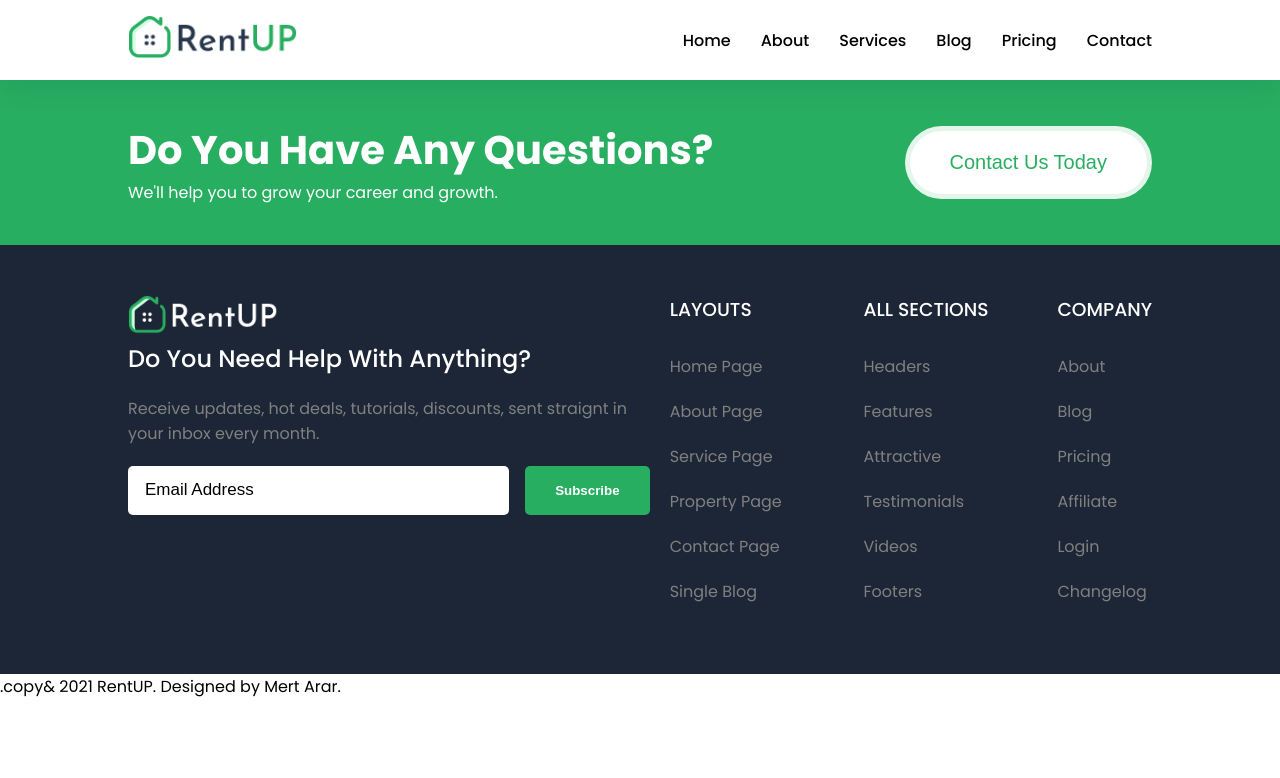
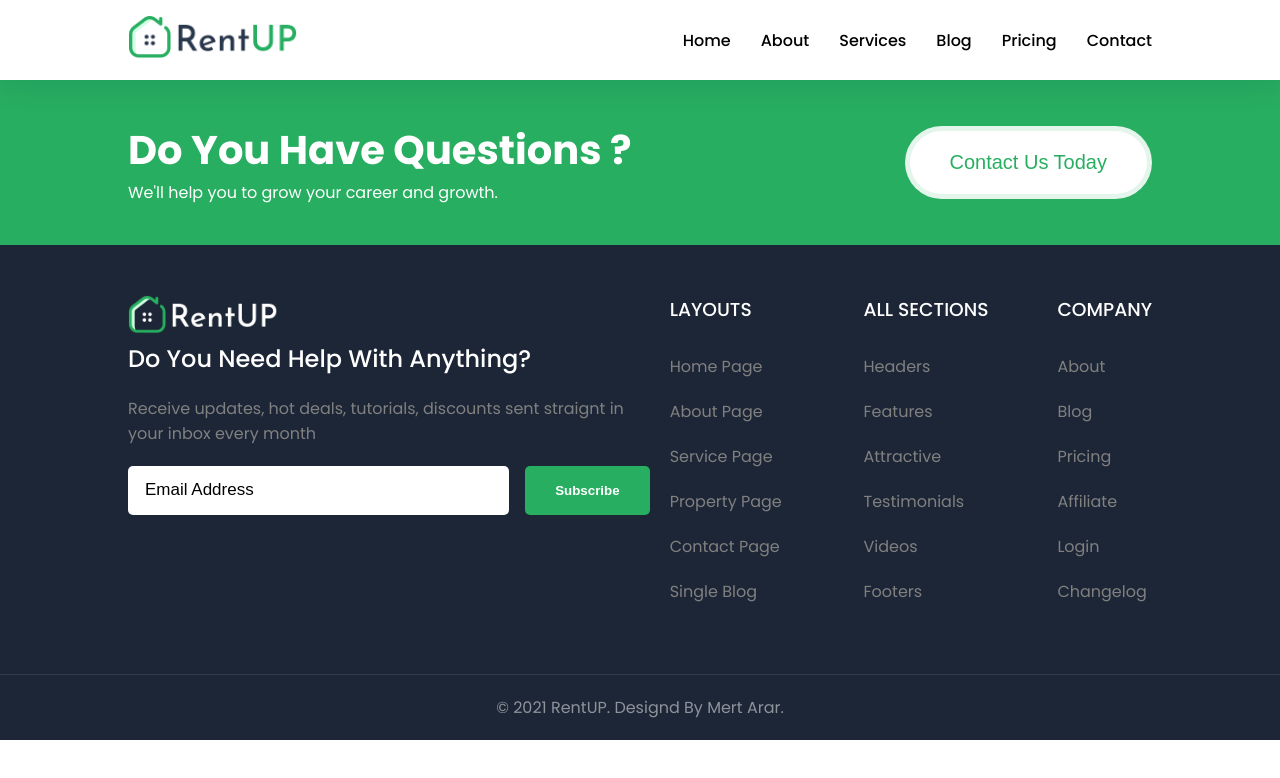
Before and after one commit to MertArar/realEstate, a React (Create React App) app: page /contact in a window 1280 px wide. Shown: the top 778 px of the page. Built offline with nearby package versions, Linux system fonts and the light colour scheme.

Commit message:
bug fixed in footer section

```diff
--- a/src/components/common/footer/Footer.jsx
+++ b/src/components/common/footer/Footer.jsx
@@ -1,6 +1,5 @@
 import React from "react";
 import { footer } from "../../data/Data";
-
 import "./footer.css";
 
 const Footer = () => {
@@ -10,8 +9,8 @@ const Footer = () => {
         <div className="container">
           <div className="send flex">
             <div className="text">
-              <h1>Do You Have Any Questions? </h1>
-              <p>We'll help you to grow your career and growth. </p>
+              <h1>Do You Have Questions ?</h1>
+              <p>We'll help you to grow your career and growth.</p>
             </div>
             <button className="btn5">Contact Us Today</button>
           </div>
@@ -22,11 +21,11 @@ const Footer = () => {
         <div className="container">
           <div className="box">
             <div className="logo">
-              <img src="../images/logo-light.png" alt="logo" />
+              <img src="../images/logo-light.png" alt="" />
               <h2>Do You Need Help With Anything?</h2>
               <p>
-                Receive updates, hot deals, tutorials, discounts, sent straignt
-                in your inbox every month.
+                Receive updates, hot deals, tutorials, discounts sent straignt
+                in your inbox every month
               </p>
 
               <div className="input flex">
@@ -35,19 +34,22 @@ const Footer = () => {
               </div>
             </div>
           </div>
+
           {footer.map((val) => (
             <div className="box">
               <h3>{val.title}</h3>
               <ul>
                 {val.text.map((items) => (
-                  <li>{items.list}</li>
+                  <li> {items.list} </li>
                 ))}
               </ul>
             </div>
           ))}
         </div>
       </footer>
-      <span>.copy& 2021 RentUP. Designed by Mert Arar.</span>
+      <div className="legal">
+        <span>© 2021 RentUP. Designd By Mert Arar.</span>
+      </div>
     </>
   );
 };
```
